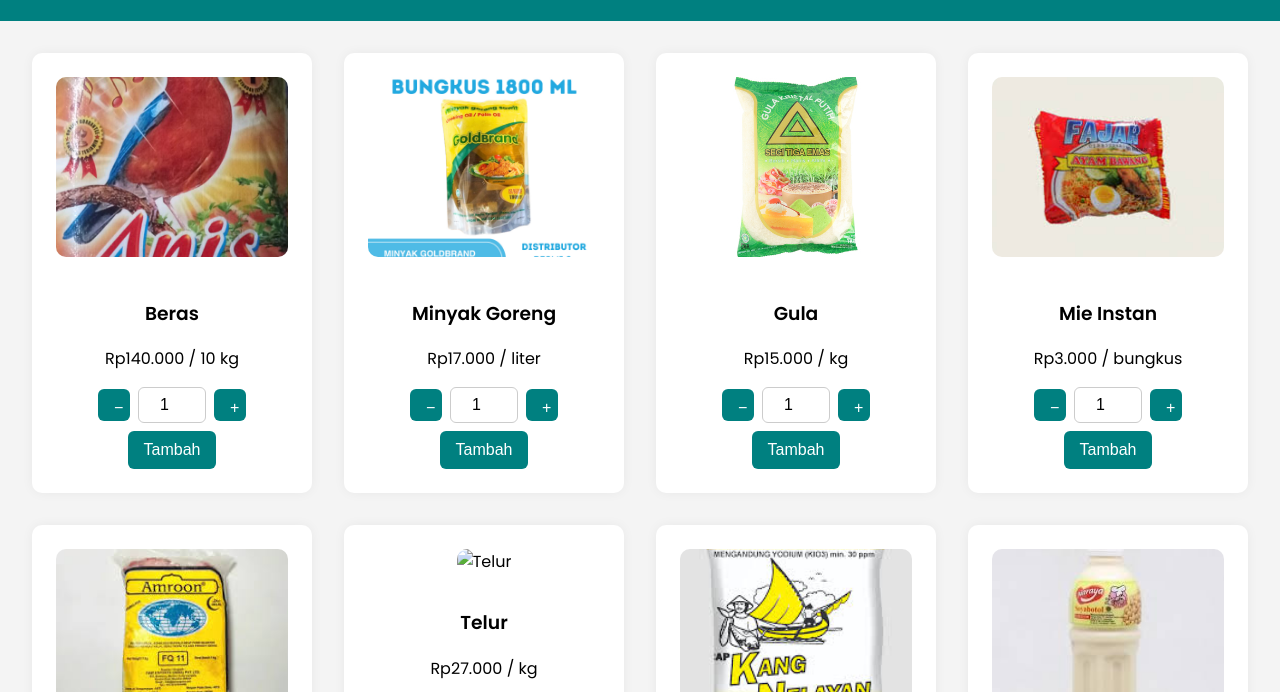
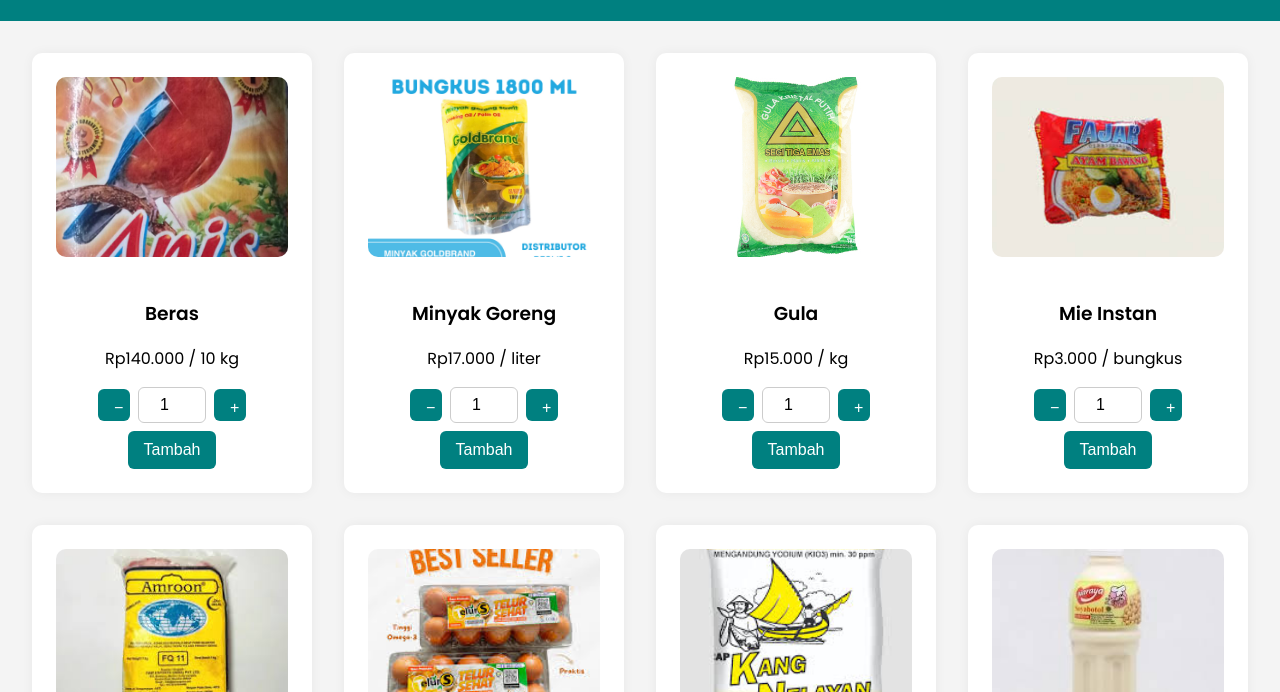
Before and after one commit to inulzyy/Toko-Inul-Sembako, a plain HTML site: page index.html in a window 1280 px wide. Shown: the part 108-800 px from the top of the page. Drawn offline with Linux system fonts and the light colour scheme.

Commit message:
Update index.html

```diff
--- a/index.html
+++ b/index.html
@@ -76,7 +76,7 @@
     </div>
 
     <div class="produk-item">
-      <img src="img/Telur.jpeg" alt="Telur">
+      <img src="img/Telur.jpg" alt="Telur">
       <h3>Telur</h3>
       <p>Rp27.000 / kg</p>
       <div class="quantity-control">
```
